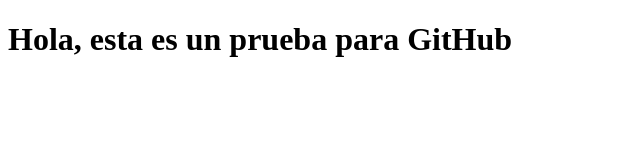
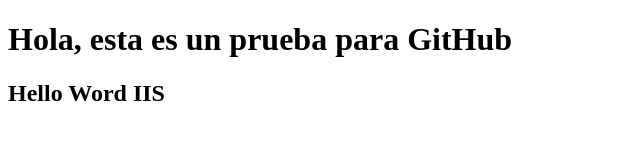
Before and after one commit to gfzr901212/UES-ZR25002, a plain HTML site: page ZR25002/index.html in a window 1280 px wide. Shown: the whole page, without its empty margins (0-640 px from the left). Drawn offline with Linux system fonts and the light colour scheme.

Commit message:
Update index.html

```diff
--- a/ZR25002/index.html
+++ b/ZR25002/index.html
@@ -7,5 +7,6 @@
 </head>
 <body>
     <h1>Hola, esta es un prueba para GitHub</h1>
+    <h2>Hello Word IIS</h2>
 </body>
 </html>
```
